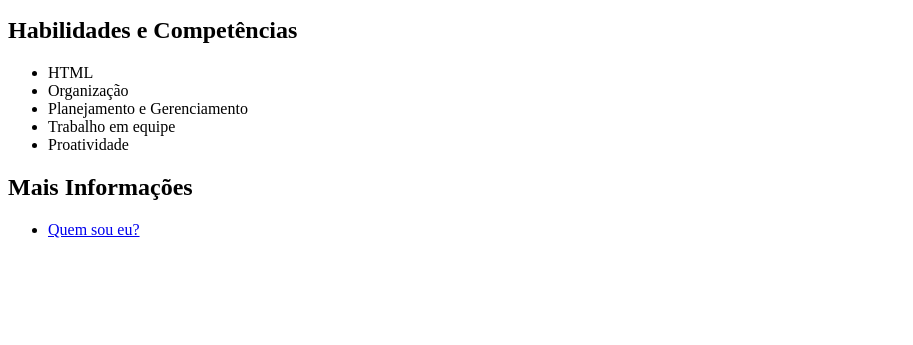
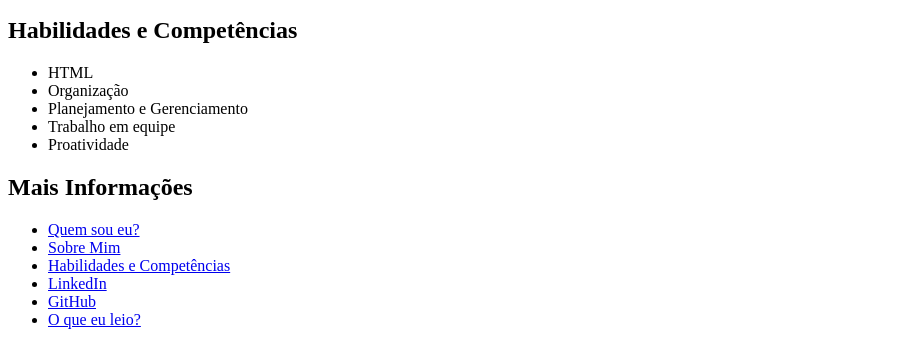
Before and after one commit to gabrielalventura/gabrielalventura.github.io, a plain HTML site: page MeuPortfolioWeb/Index.html in a window 1280 px wide. Shown: the part 522-867 px from the top of the page, without its empty margins (0-913 px from the left). Before the commit the page ends 800 px from the top, so only its background shows below. Drawn offline with Linux system fonts and the light colour scheme.

Commit message:
Por hoje é tudo pessoal

```diff
--- a/MeuPortfolioWeb/Index.html
+++ b/MeuPortfolioWeb/Index.html
@@ -12,10 +12,10 @@
 
     <img id=Gabriela src="WhatsApp Image 2022-07-13 at 18.57.13.jpeg" alt="Foto da Gabriela Ventura Sorrindo" width="300px">
 
-    <p> Brasileira, natural de Belo Horizonte, Minas Gerais, sou formada em engenharia civil. No entanto, após 3 anos trabalhando na área <br> descobri que aquela não era a minha <em>paixão</em> profissional e criei coragem para iniciar minha transição de carreira.
+    <p id="QSE"> Brasileira, natural de Belo Horizonte, Minas Gerais, sou formada em engenharia civil. No entanto, após 3 anos trabalhando na área <br> descobri que aquela não era a minha <em>paixão</em> profissional e criei coragem para iniciar minha transição de carreira.
     <br><em>Curiosa</em> e <em>inquieta</em> por natureza, resolvi me aventurar na área de tecnologia e hoje sou estudande de <em>Desenvolvimento Web</em> na <strong>Trybe</strong>.</p>
 
-    <h2> Habilidades e Competências</h2>
+    <h2 id="HC"> Habilidades e Competências</h2>
     <ul>
         <li> HTML </li>
         <li> Organização </li>
@@ -29,6 +29,11 @@
     <h2>Mais Informações</h2>
 <ul>
     <li><a href="#Gabriela"> Quem sou eu?</a></li>
+    <li><a href="#QSE"> Sobre Mim</a></li>
+    <li><a href="#HC"> Habilidades e Competências</a></li>
+    <li><a href="https://www.linkedin.com/in/gabrielalventura/" target="_blanch">LinkedIn</a></li>
+    <li><a href="https://github.com/gabrielalventura" target="_blanch">GitHub</a></li>
+    <li><a href="https://blog.betrybe.com/" target="_blanch">O que eu leio?</a></li>
 </ul>
 </body>
 </html>
```
